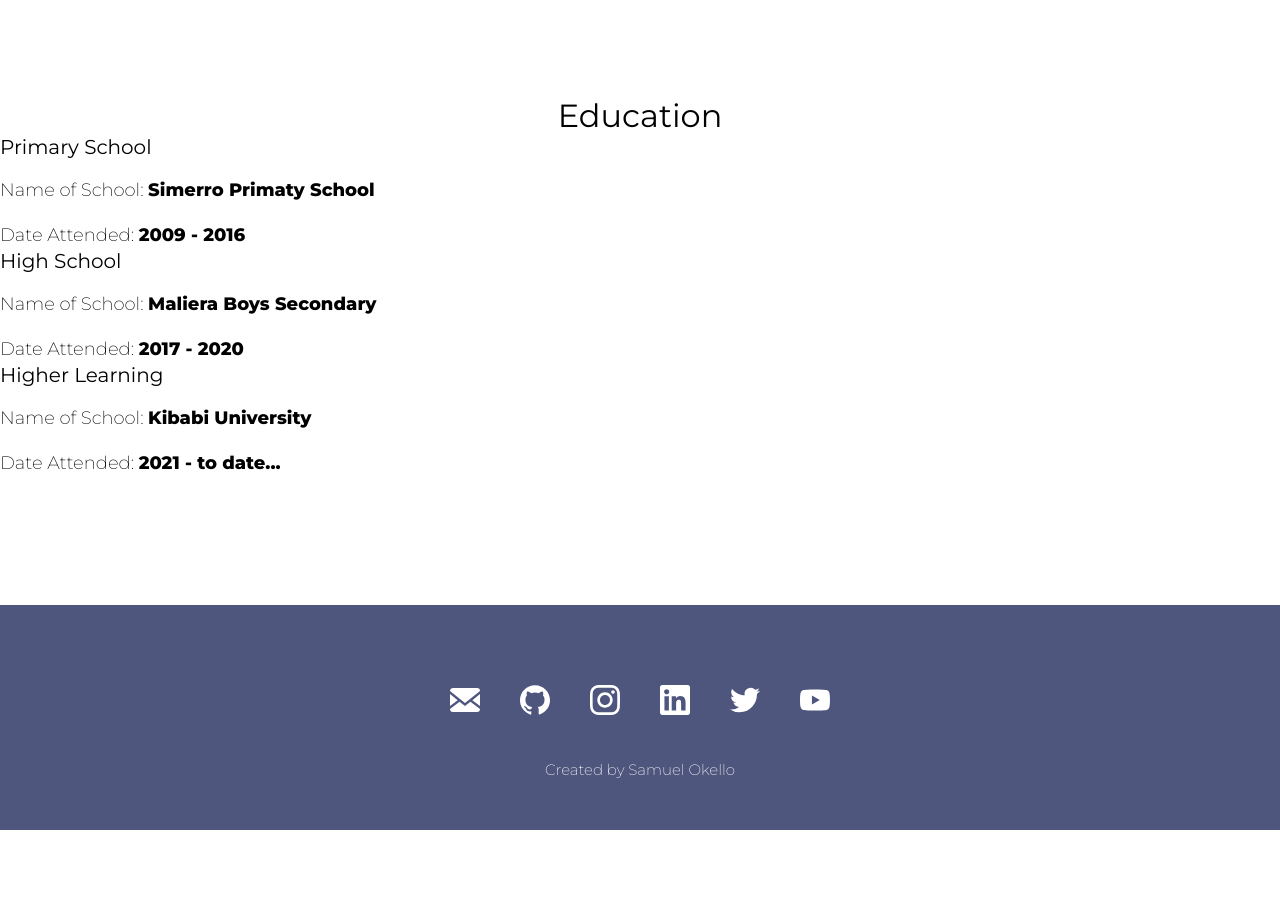
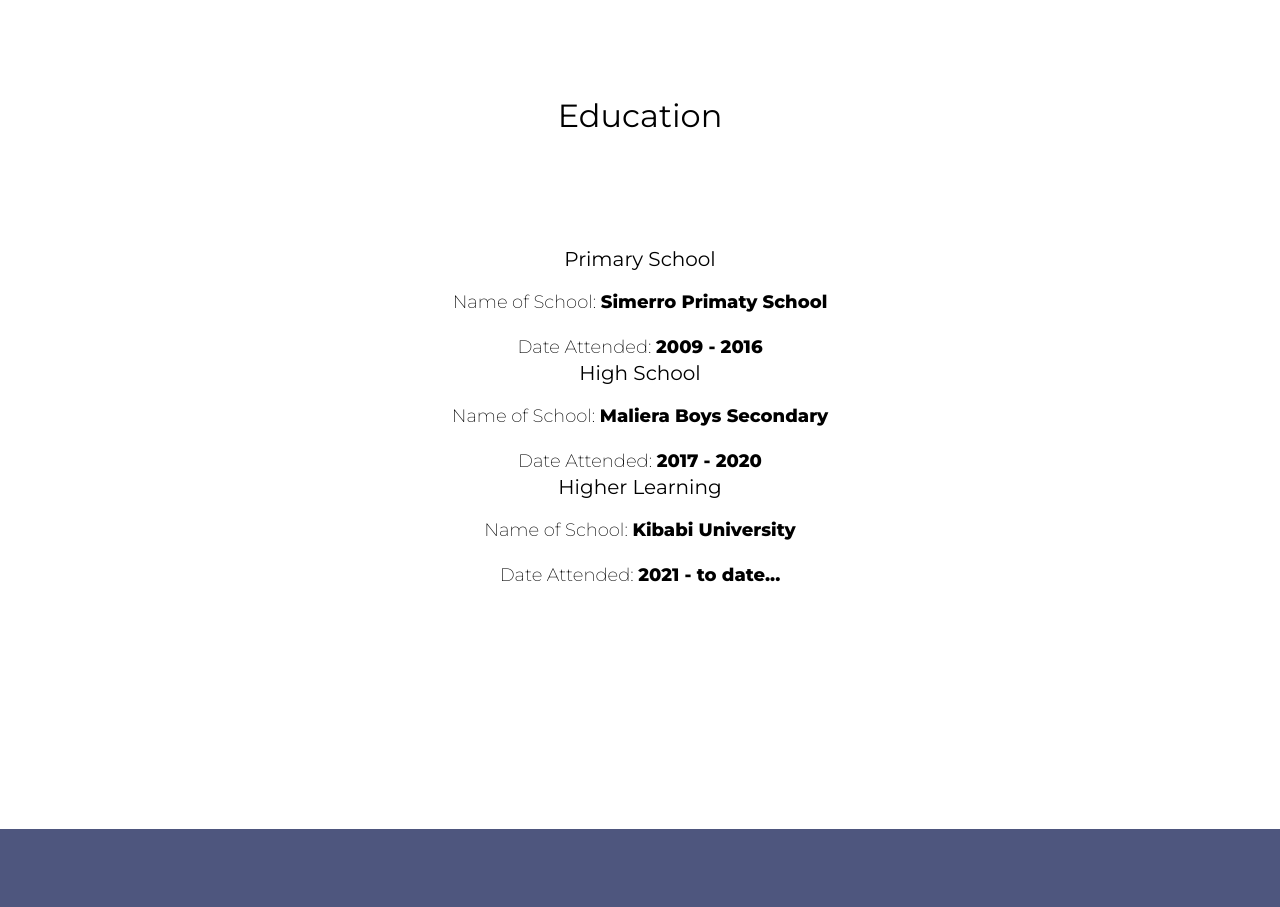
Before and after one commit to OkelloSam21/automatic-octo-rotary-phone, a React (Vite) app: page / in a window 1280 px wide. Shown: the part 2680-3587 px from the top of the page. Before the commit the page ends 3510 px from the top, so only its background shows below. Built offline with nearby package versions, Linux system fonts and the light colour scheme.

Commit message:
added style to education-container

```diff
--- a/src/Components/Education.jsx
+++ b/src/Components/Education.jsx
@@ -1,10 +1,18 @@
 import React from 'react';
 
 const Education = () => {
-    return(
-        <section className ="light" id = "portfolio">
+    return (
+        <section className="light" id="portfolio">
             <h2>Education</h2>
-            <div className="education-container">
+            <div className="education-container"
+                style={{
+                    backgroundColor: "white",
+                    width: "50%",
+                    padding: "4rem",
+                    margin: "3rem auto",
+                    textAlign: "center",
+                }}
+            >
                 <div className="education-item">
                     <h3>Primary School</h3>
                     <p>Name of School: <strong>Simerro Primaty School</strong></p>
```
